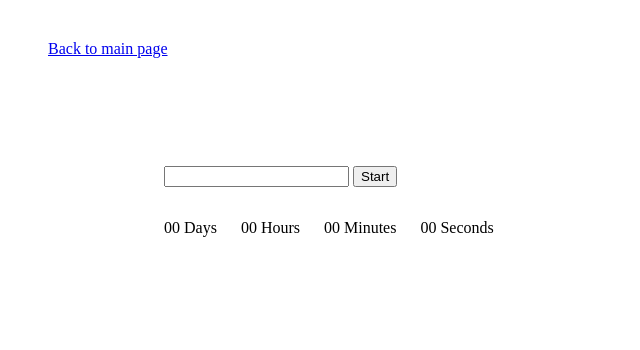
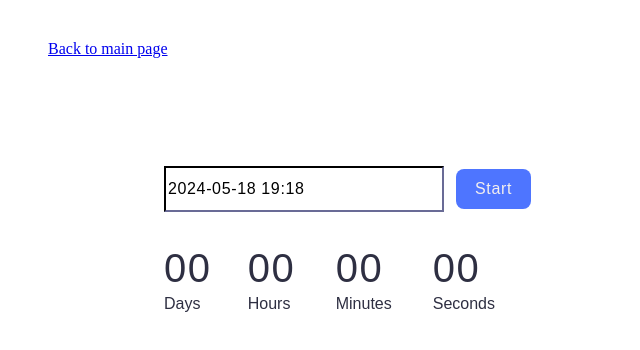
Before and after one commit to OlhaMasl/goit-js-hw-10, a website built with Vite: page src/1-timer.html in a window 1280 px wide. Shown: the whole page, without its empty margins (0-640 px from the left). Built offline with nearby package versions, Linux system fonts and the light colour scheme.

Commit message:
HW10-part02

```diff
--- a/package.json
+++ b/package.json
@@ -9,12 +9,14 @@
     "preview": "vite preview"
   },
   "devDependencies": {
-    "vite": "^4.5.2",
-    "glob": "^8.1.0"
+    "glob": "^8.1.0",
+    "vite": "^4.5.2"
   },
   "author": "Alexander Repeta <alexander.repeta@gmail.com>",
   "license": "ISC",
   "dependencies": {
+    "flatpickr": "^4.6.13",
+    "izitoast": "^1.4.0",
     "vite-plugin-full-reload": "^1.0.5",
     "vite-plugin-html-inject": "^1.0.1"
   }
--- a/src/1-timer.html
+++ b/src/1-timer.html
@@ -11,7 +11,7 @@
 <a href="./index.html" class="link-main-page">Back to main page</a>
 
 <input class="date-input" type="text" id="datetime-picker" />
-<button class="date-btn" type="button" data-start>Start</button>
+<button class="date-btn" disabled="true" type="button"  data-start>Start</button>
 
 <div class="timer">
   <div class="field">
--- a/src/css/1-timer.css
+++ b/src/css/1-timer.css
@@ -6,6 +6,47 @@
 .date-input {
     margin-top: 68px;
     margin-left: 156px;
+    margin-right: 8px;
+    width:272px;
+    height: 40px;
+    font-family: "Montserrat", sans-serif;
+    font-weight: 400;
+    font-size: 16px;
+    line-height: 1.5;
+    letter-spacing: 0.04em;
+    border-color: #2e2f42;
+}
+
+.date-input:hover {
+    border-color: #000;
+}
+
+.date-input:active {
+border-color: rgba(6, 2, 236, 0.836);
+ }
+
+.date-btn {
+    border-radius: 8px;
+    padding: 8px 16px;
+    width: 75px;
+    height: 40px;
+    background: #4e75ff;
+    border: none;
+    font-family: "Montserrat", sans-serif;
+    font-weight: 500;
+    font-size: 16px;
+    line-height: 1.5;
+    letter-spacing: 0.04em;
+    color: #f3efef;
+}
+
+.disable {
+    background: #cfcfcf;
+    color: #504f4f;
+}
+
+.date-btn:hover {
+    background: #6c8cff;
 }
 
 
@@ -15,8 +56,27 @@
     margin-left: 156px;
     display: flex;
     gap: 24px;
+    width: 346px;
+
 }
 
 .field {
+max-width: 82px;
+}
 
+.value {
+    font-family: "Montserrat", sans-serif;
+    font-weight: 400;
+    font-size: 40px;
+    line-height: 1.2;
+    letter-spacing: 0.04em;
+    color: #2e2f42;
 }
+
+.label {
+    font-family: "Montserrat", sans-serif;
+    font-weight: 400;
+    font-size: 16px;
+    line-height: 1.5;
+    color: #2e2f42;
+}
--- a/src/js/1-timer.js
+++ b/src/js/1-timer.js
@@ -0,0 +1,74 @@
+
+// Описаний в документації
+import flatpickr from "flatpickr";
+// Додатковий імпорт стилів
+import "flatpickr/dist/flatpickr.min.css";
+
+// Описаний у документації
+import iziToast from "izitoast";
+// Додатковий імпорт стилів
+import "izitoast/dist/css/iziToast.min.css";
+
+const calender = document.querySelector("input#datetime-picker");
+const startBtn = document.querySelector(".date-btn");
+
+const timerElements = {
+    days: document.querySelector("[data-days"),
+    hours: document.querySelector("[data-hours]"),
+    minutes: document.querySelector("[data-minutes]"),
+    seconds: document.querySelector("[data-seconds]"),
+};
+
+let userSelectedDate = null;
+
+const options = {
+  enableTime: true,
+  time_24hr: true,
+  defaultDate: new Date(),
+  minuteIncrement: 1,
+  onClose(selectedDates) {
+      console.log(selectedDates[0]);
+
+      const currentDate = new Date();
+
+      if (currentDate > selectedDates[0]) {
+          iziToast.show({
+              message: 'Please choose a date in the future',
+              messageColor: 'white',
+              messageSize: '',
+              messageLineHeight: '',
+              backgroundColor: 'red',
+              maxWidth: 302,
+              position: 'topRight',
+          });
+        //   startBtn.disabled = true;
+      } else {
+        // startBtn.disabled = false;
+         return userSelectedDate = selectedDates[0];
+      }
+  },
+};
+
+flatpickr(calender, options);
+function convertMs(ms) {
+  // Number of milliseconds per unit of time
+  const second = 1000;
+  const minute = second * 60;
+  const hour = minute * 60;
+  const day = hour * 24;
+
+  // Remaining days
+  const days = Math.floor(ms / day);
+  // Remaining hours
+  const hours = Math.floor((ms % day) / hour);
+  // Remaining minutes
+  const minutes = Math.floor(((ms % day) % hour) / minute);
+  // Remaining seconds
+  const seconds = Math.floor((((ms % day) % hour) % minute) / second);
+
+  return { days, hours, minutes, seconds };
+}
+
+console.log(convertMs(2000)); // {days: 0, hours: 0, minutes: 0, seconds: 2}
+console.log(convertMs(140000)); // {days: 0, hours: 0, minutes: 2, seconds: 20}
+console.log(convertMs(24140000)); // {days: 0, hours: 6 minutes: 42, seconds: 20}
```
Also changed, not shown: 1 other file.
